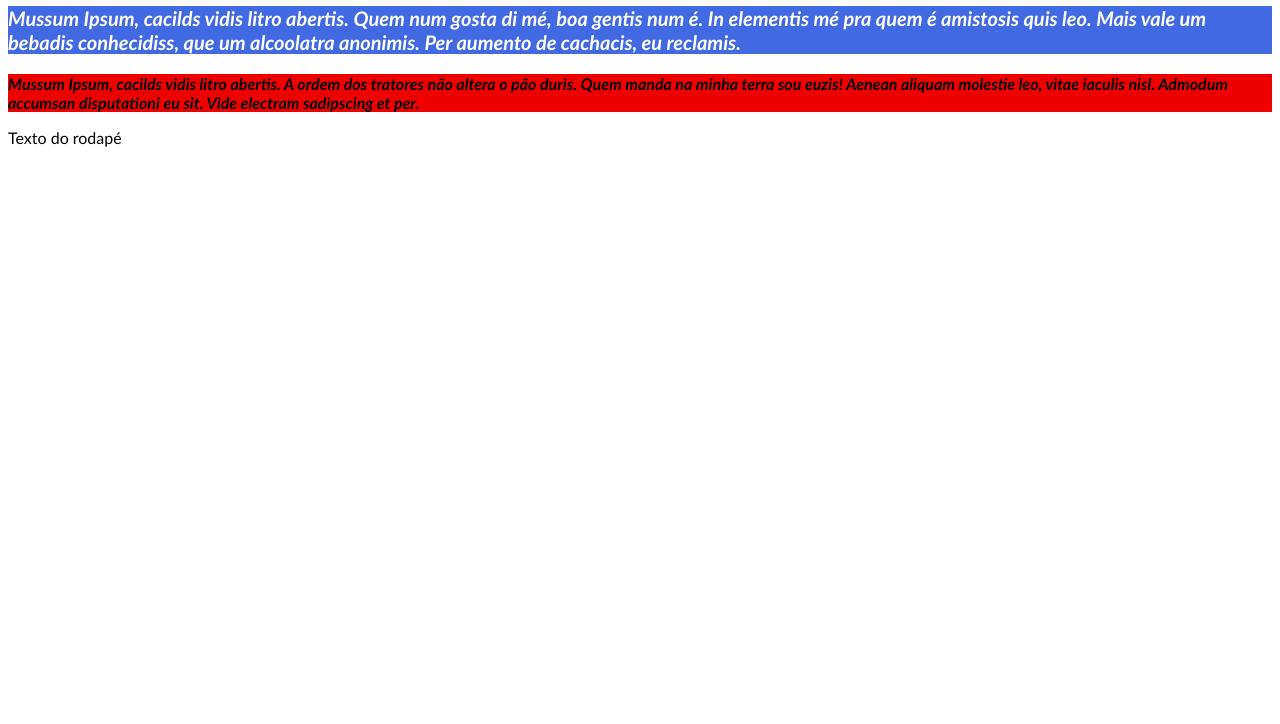
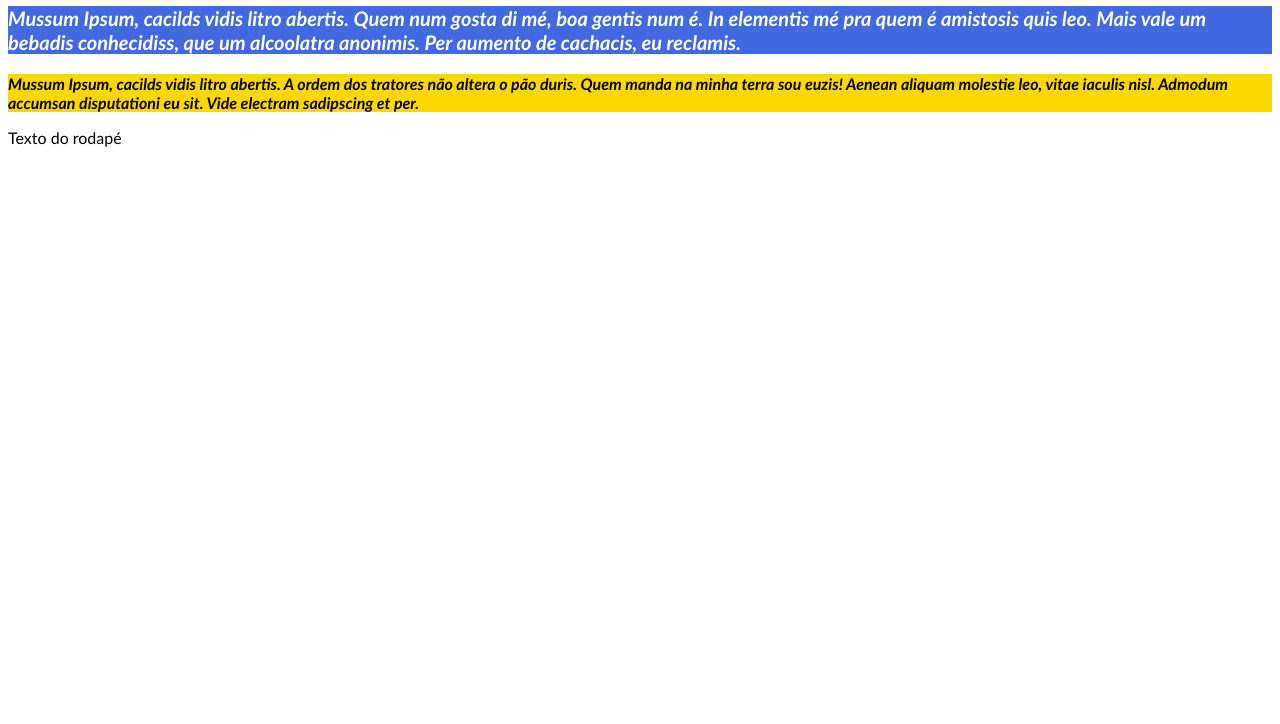
Before and after one commit to mailsonfp/my-project, a website: page index.html in a window 1280 px wide. Shown: the part 76-800 px from the top of the page. Drawn offline with Linux system fonts and the light colour scheme.

Commit message:
Muda a cor do segundo parágrafo

```diff
--- a/css/style.css
+++ b/css/style.css
@@ -12,7 +12,7 @@
 }
 
 .segundopr{
-    background-color: #EE0000;
+    background-color: #FFD700;
     color: #000000;
     font-size: 16px;
 
```
